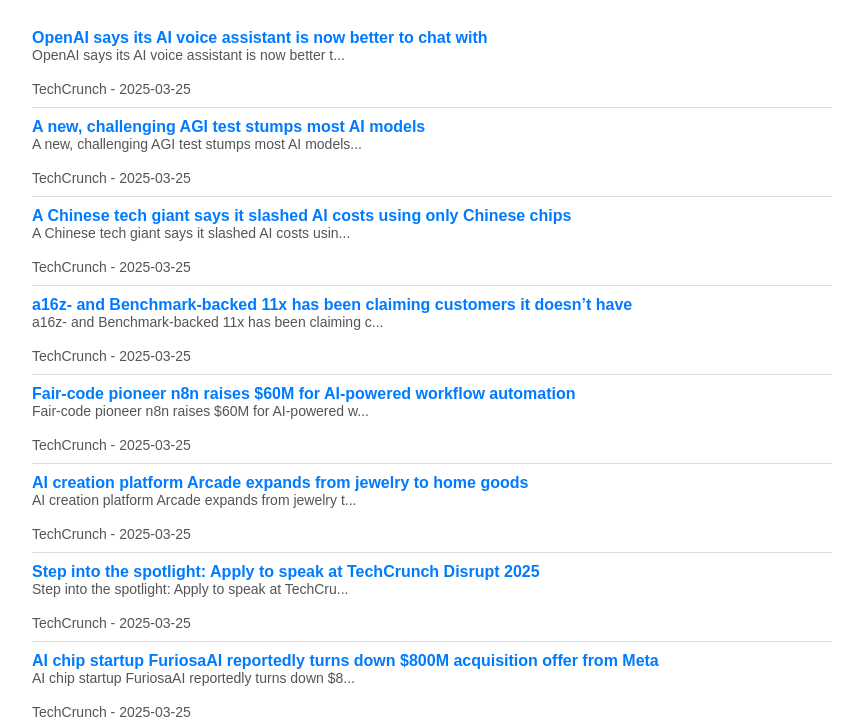
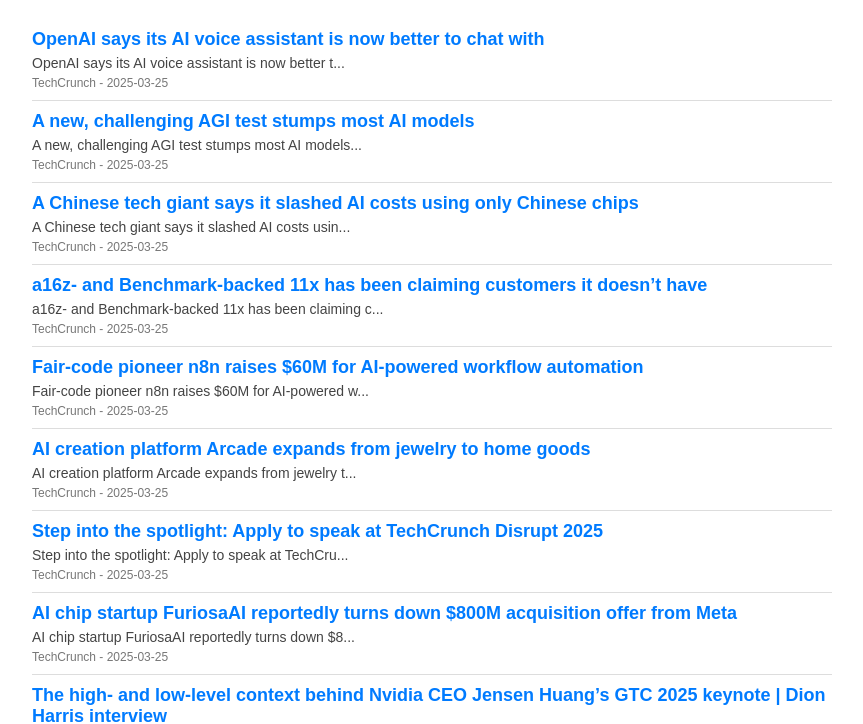
Before and after one commit to redsofff/ai-news, a plain HTML site: page index.html in a window 1280 px wide. Shown: the part 81-805 px from the top of the page, without its empty margins (208-1071 px from the left). Drawn offline with Linux system fonts and the light colour scheme.

Commit message:
Update index.html

```diff
--- a/index.html
+++ b/index.html
@@ -9,9 +9,10 @@
         h1 { text-align: center; }
         #news-container { margin-top: 20px; }
         .news-item { border-bottom: 1px solid #ddd; padding: 10px 0; }
-        .news-item a { text-decoration: none; color: #007bff; font-weight: bold; }
+        .news-item a { text-decoration: none; color: #007bff; font-weight: bold; font-size: 18px; }
         .news-item a:hover { text-decoration: underline; }
-        small { display: block; color: #555; font-size: 14px; }
+        .news-summary { display: block; color: #444; font-size: 14px; margin-top: 5px; }
+        .news-meta { display: block; color: #777; font-size: 12px; margin-top: 5px; }
     </style>
 </head>
 <body>
@@ -27,19 +28,22 @@
                 container.innerHTML = '';
 
                 news.slice(0, 20).forEach(item => {
+                    // 默认使用标题的前50个字符作为摘要（如果 `summary` 为空）
+                    const summaryText = item.summary && item.summary.trim() ? item.summary : (item.title.length > 50 ? item.title.slice(0, 50) + '...' : item.title);
+
+                    // 确保 `url` 字段正确（部分 JSON 可能用 `link` 而不是 `url`）
+                    const newsUrl = item.url || item.link || '#';
+
                     // 获取当前日期作为默认时间
                     const currentDate = new Date().toLocaleDateString();
-
-                    // 如果没有摘要，使用标题的前50个字符作为摘要
-                    const defaultSummary = item.title.length > 50 ? item.title.slice(0, 50) + '...' : item.title;
 
                     // 创建新闻项
                     const div = document.createElement('div');
                     div.className = 'news-item';
                     div.innerHTML = `
-                        <a href="${item.url}" target="_blank">${item.title || '标题缺失'}</a> <br>
-                        <small>${item.summary || defaultSummary}</small><br>
-                        <small>${item.source || '未知来源'} - ${item.date || currentDate}</small>
+                        <a href="${newsUrl}" target="_blank">${item.title || '标题缺失'}</a>
+                        <span class="news-summary">${summaryText}</span>
+                        <span class="news-meta">${item.source || '未知来源'} - ${item.date || currentDate}</span>
                     `;
                     container.appendChild(div);
                 });
@@ -53,6 +57,5 @@
         // 每分钟自动更新新闻
         setInterval(fetchNews, 60000);
     </script>
-
 </body>
 </html>
```
